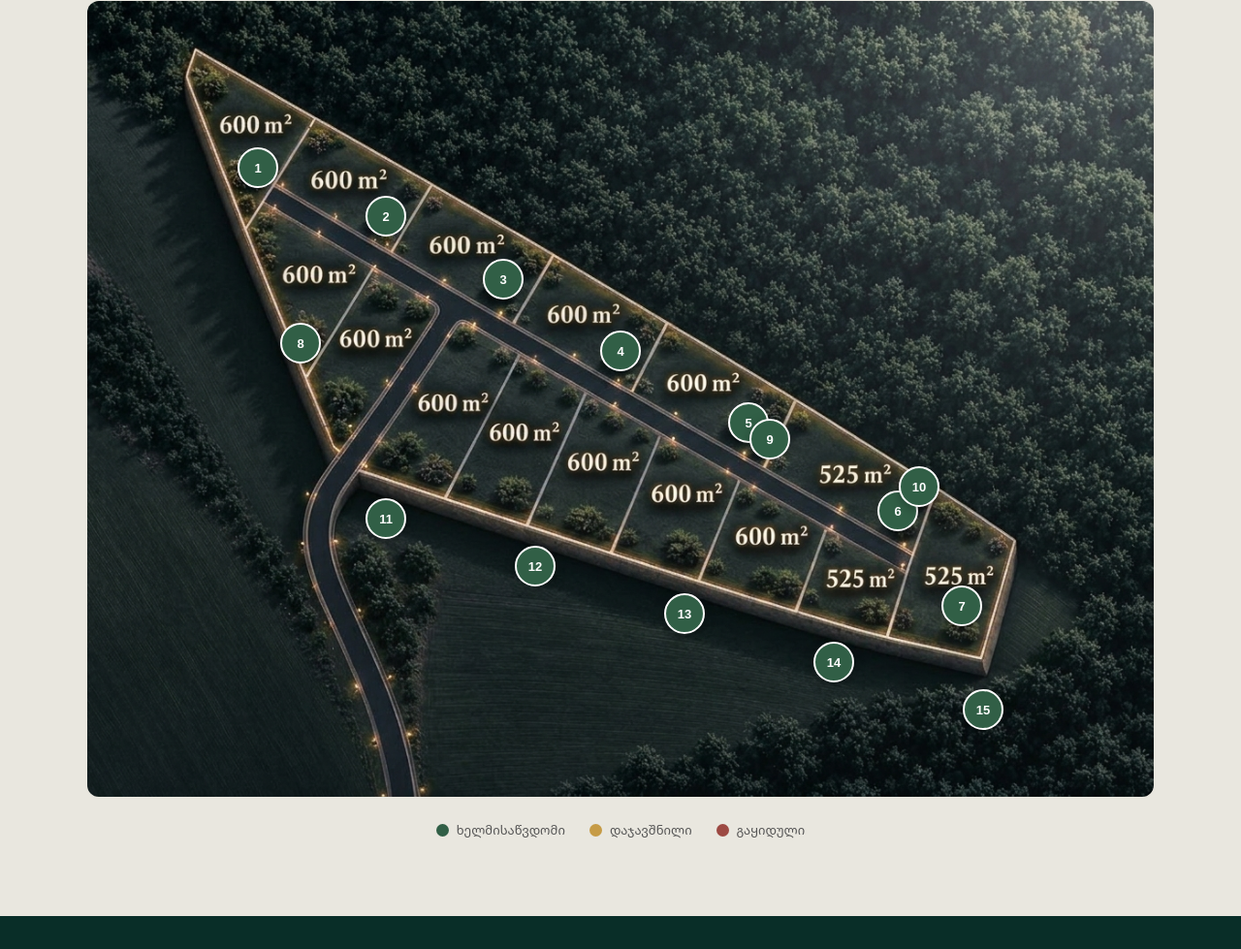
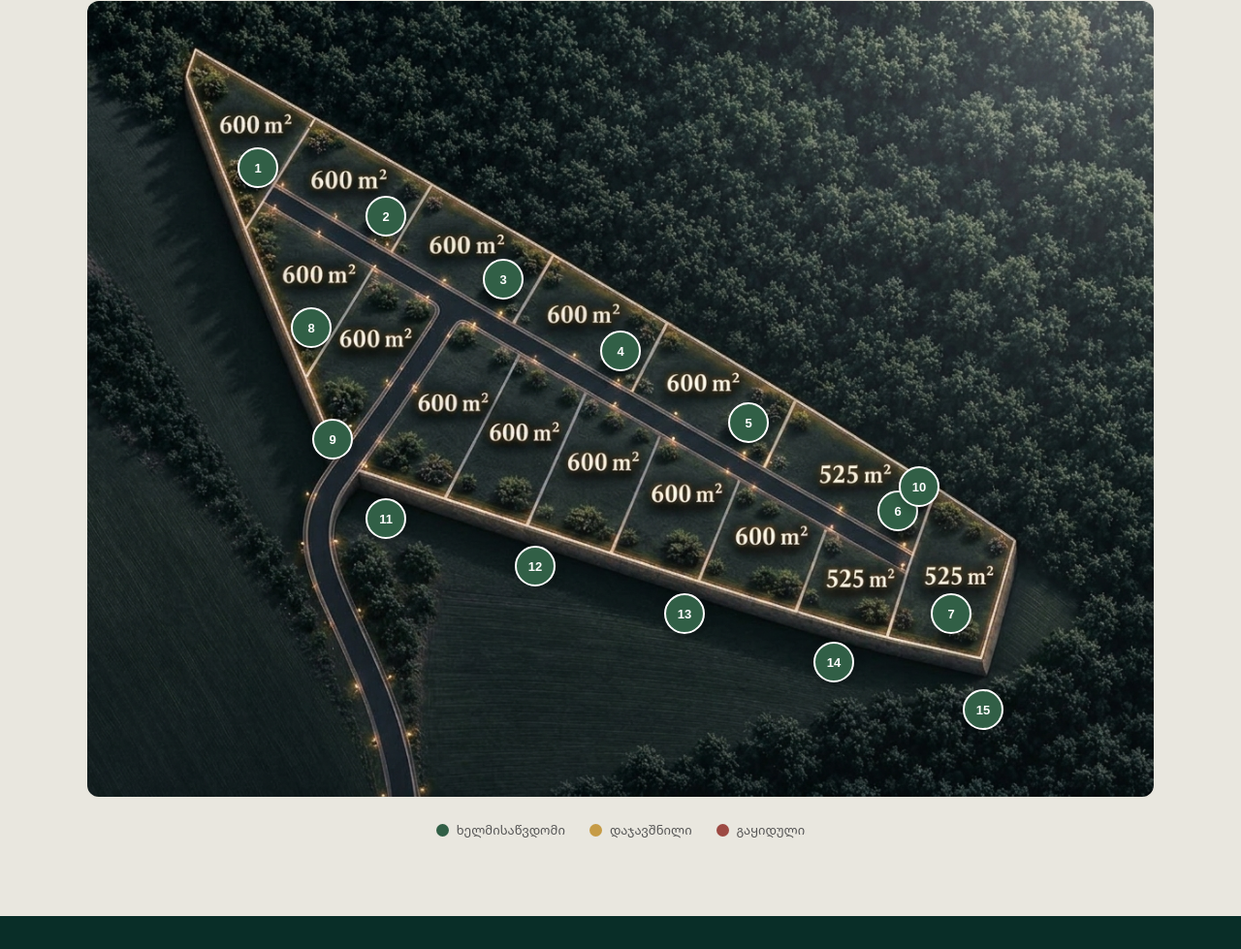
Before and after one commit to ksilisiland-beep/ksilisiland-beep.github.com, a plain HTML site: page index.html in a window 1280 px wide. Shown: the part 1381-2360 px from the top of the page at 97% size. Drawn offline with Linux system fonts and the light colour scheme.

Commit message:
Update index.html

```diff
--- a/index.html
+++ b/index.html
@@ -510,9 +510,9 @@ footer {
     <button class="plot-button" style="left:62%;top:53%" onclick="showPlot(5)">5</button>
 
     <button class="plot-button" style="left:76%;top:64%" onclick="showPlot(6)">6</button>
-    <button class="plot-button" style="left:82%;top:76%" onclick="showPlot(7)">7</button>
-    <button class="plot-button" style="left:20%;top:43%" onclick="showPlot(8)">8</button>
-    <button class="plot-button" style="left:64%;top:55%" onclick="showPlot(9)">9</button>
+    <button class="plot-button" style="left:81%;top:77%" onclick="showPlot(7)">7</button>
+    <button class="plot-button" style="left:21%;top:41%" onclick="showPlot(8)">8</button>
+    <button class="plot-button" style="left:23%;top:55%" onclick="showPlot(9)">9</button>
     <button class="plot-button" style="left:78%;top:61%" onclick="showPlot(10)">10</button>
 
     <button class="plot-button" style="left:28%;top:65%" onclick="showPlot(11)">11</button>
```
